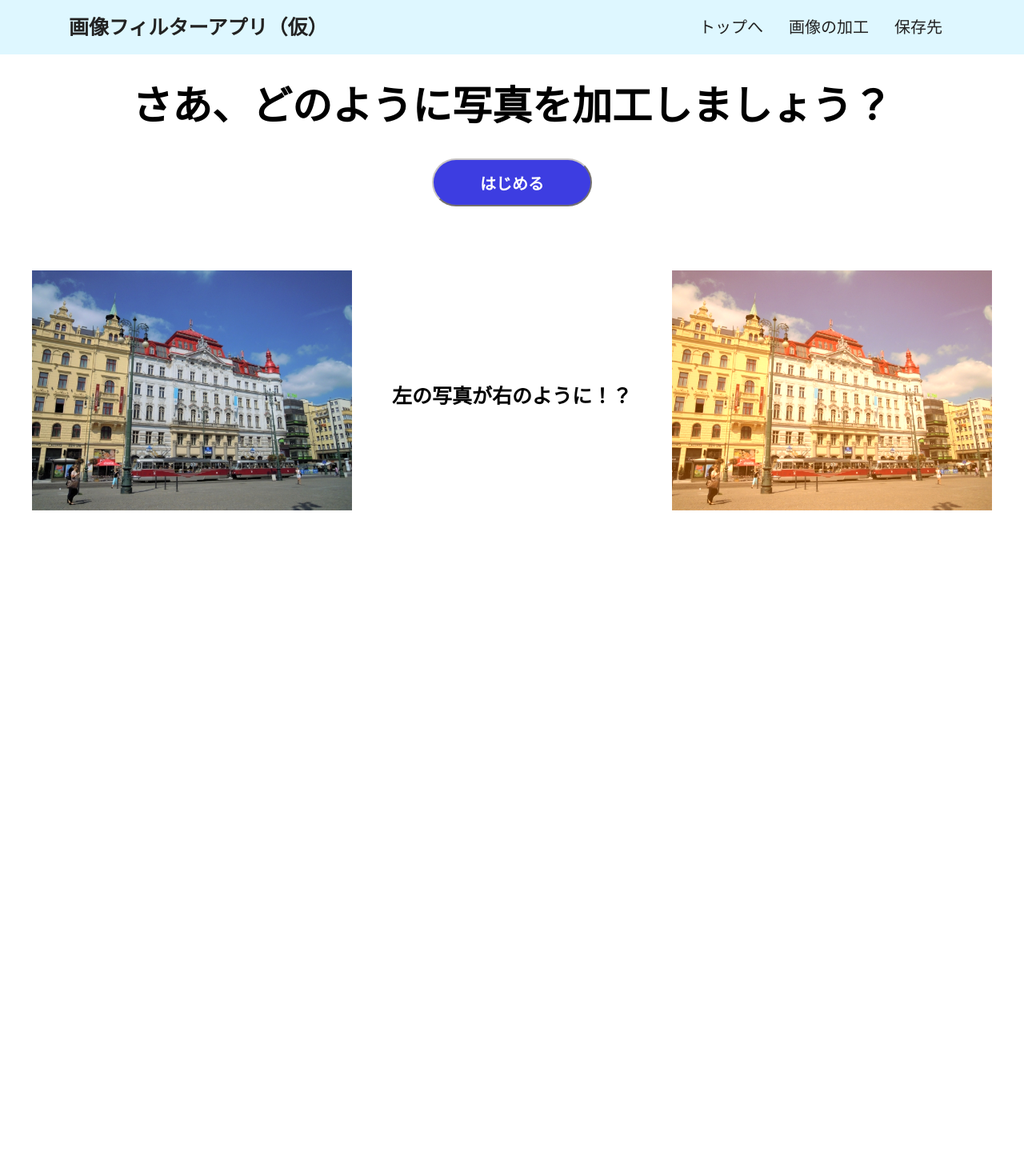
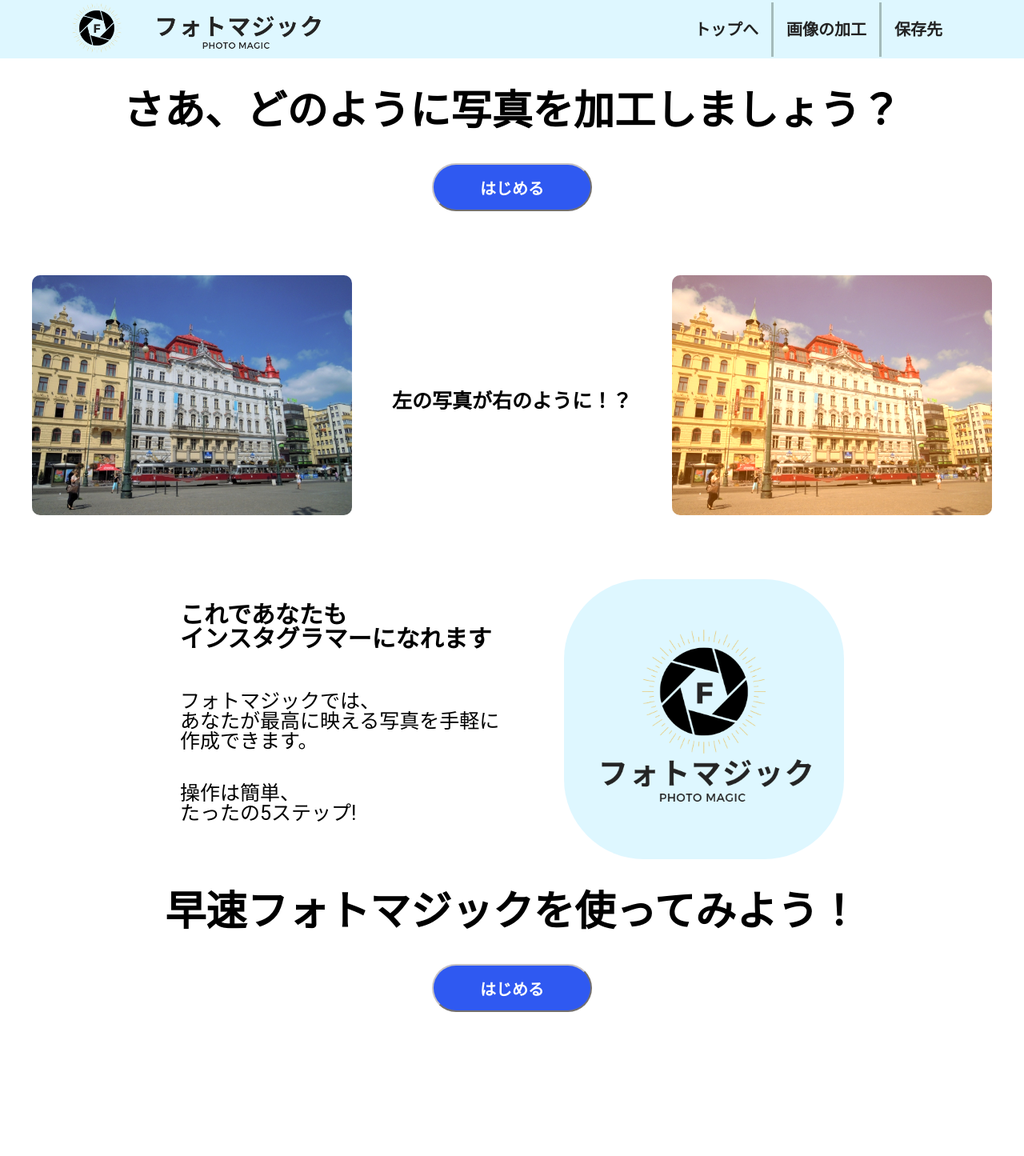
Before and after one commit to 2023AIT-OOP2-G15/Image_Filter, a Flask app: page / in a window 1280 px wide. Shown: the whole page at 80% size. Before the commit the page ends 638 px from the top, so only its background shows below. Run offline with Flask 3, Linux system fonts and the light colour scheme.

Commit message:
home画面の最終調整
home画面とヘッダーについても調整しました。

```diff
--- a/static/header.css
+++ b/static/header.css
@@ -114,8 +114,8 @@ body {
 
 /* 4 */
 .app_name {
-    font-weight: bold;
-    font-size: 25px;
+    margin-left: 0;
+    text-align: left;
 }
 
 .site-header {
@@ -127,6 +127,7 @@ body {
     padding-top: 1rem;
     padding-bottom: 1rem;
 }
+
 @media (min-width: 600px) {
   .site-header__wrapper {
     display: flex;
@@ -136,6 +137,7 @@ body {
     padding-bottom: 0;
   }
 }
+
 @media (min-width: 600px) {
   .nav__wrapper {
     display: flex;
@@ -146,4 +148,20 @@ body {
     display: block;
     padding: 1.5rem 1rem;
     font-size: 20px;
+    font-weight: bold;
 }
+
+@media (min-width: 600px) {
+  .nav_item_border {
+    border-left: solid;
+    border-right: solid;
+    border-color: rgb(164, 187, 187);
+  }
+}
+@media (max-width:599px) {
+  .nav_item_border {
+    border-top: solid;
+    border-bottom: solid;
+    border-color: rgb(164, 187, 187);
+  }
+}
--- a/static/home_style.css
+++ b/static/home_style.css
@@ -1,10 +1,22 @@
 
+/* h1文字のスタイル */
+@media (min-width:570px) {
     .bigtext {
         text-align: center;
         margin-top: 40px;
         margin-bottom: 40px;
-    font-size: 50px;
+        font-size: 4vmax;
         font-weight: bold;
+    }
+}
+@media (max-width:569px) {
+    .bigtext {
+        text-align: center;
+        margin-top: 40px;
+        margin-bottom: 40px;
+        font-size: 25px;
+        font-weight: bold;
+    }
 }
 
 /* スタートボタン */
@@ -17,7 +29,7 @@
     width: 200px;
     height: 60px;
     color: white;
-    background-color: rgb(61, 61, 225);
+    background-color: rgb(47, 89, 241);
     border: on;
     border-color: rgb(199, 195, 195);
     border-radius: 100px;
@@ -26,19 +38,109 @@
     font-weight:bold;
 }
 
-.sample_img {
+/* サンプル画像全体の空間 */
+/* 画面の横幅が1000px以上なら要素を横並びに */
+@media (min-width:1000px) {
+    .sample_imgarea {
         display:flex;
         justify-content: center;
+    }
+    .sample_textarea {
+        width: 400px;
+    }
+    .sample_text {
+        font-weight: bold;
+        font-size: 25px;
+        margin-top: 145px;
+    }
+}
+/* 画面の横幅が999px以下なら要素を縦並びに */
+@media (max-width:999px) {
+    .sample_imgarea {
+        display: block;
+        text-align: center;
+    }
+    .sample_text {
+        font-weight: bold;
+        font-size: 25px;
+        margin-top: 10px;
+        margin-bottom: 10px;
+    }
+}
+
+.sample_textarea {
+    text-align: center;
+}
+
+.sample_img {
+    border-radius: 10px;
     /* 画像サイズはHTML側で指定 */
 }
 
-.sample_textarea {
+
+/* アプリ紹介部分の空間 */
+/* 画面の横幅が1000px以上なら要素を横並びに */
+@media (min-width:1000px) {
+    .explanation_area {
+        display:flex;
+        justify-content: center;
+    }
+    .explanation_text_area {
         width: 400px;
+        height: 350px;
+        /*border: solid;*/
+    }
+    .explanation_text {
+        font-weight: bold;
+        font-size: 30px;
+        margin-top: 30px;
+        margin-bottom: 50px;
+        text-align: left;
+    }
+    .explanation_text2 {
+        font-size: 25px;
+        text-align: left;
+        margin-bottom: 40px;
+    }
+    .blank {
+        width: 80px;
+    }
+}
+/* 画面の横幅が999px以下なら要素を縦並びに */
+@media (max-width:999px) {
+    .explanation_area {
+        display: block;
+        text-align: center;
+    }
+    .explanation_text {
+        font-weight: bold;
+        font-size: 25px;
+        margin-top: 10px;
+        margin-bottom: 10px;
+    }
+    .explanation_text2 {
+        font-size: 22px;
+        margin-bottom: 15px;
+    }
+    .blank {
+        height: 10px;
+    }
+}
+
+.explanation_area {
+    margin-top: 80px;
+}
+
+.explanation_text_area {
     text-align: center;
 }
 
-.sample_text {
-    margin-top: 145px;
-    font-size: 25px;
-    font-weight: bold;
+.explanation_img {
+    border-radius: 100px;
+    /* 画像サイズはHTML側で指定 */
 }
+
+/* 下の余白 */
+.bottom_area {
+    height: 100px;
+}
--- a/templates/home.html
+++ b/templates/home.html
@@ -14,13 +14,19 @@
 <body>
     <header class="site-header">
         <div class="wrapper site-header__wrapper">
-            <a href="/" class="app_name">画像フィルターアプリ（仮）</a>
+            <div class="app_name">
+                <a href="{{ url_for('home') }}">
+                    <img src="{{ url_for('static', filename='White Black Minimalist Modern Capture Photo Studio Logo-4.png') }}" alt="" height="70">
+                    <img src="{{ url_for('static', filename='White Black Minimalist Modern Capture Photo Studio Logo-6.png') }}" alt="" height="60">
+                </a>
+            </div>
             <nav class="nav">
-
                 <ul class="nav__wrapper">
                     <li class="nav__item"><a href="{{ url_for('home') }}">トップへ</a></li>
-                    <li class="nav__item"><a href="{{ url_for('processing') }}">画像の加工</a></li>
-                    <li class="nav__item"><a href="{{ url_for('view') }}">保存先</a></li>
+                    <div class="nav_item_border">
+                        <li class="nav__item"><a href="{{ url_for('processing') }}">画像の加工</a></li>
+                    </div>
+                    <li class="nav__item" ><a href="{{ url_for('view') }}">保存先</a></li>
                 </ul>
             </nav>
         </div>
@@ -32,33 +38,58 @@
         <button class="start_button" onclick="moveProcessing()">はじめる</button>
     </div>
 
-    <div class="sample_img">
-        <img src="{{ url_for('static', filename='origin.png') }}" alt="" width="400" height="300">
+    <div class="sample_imgarea">
+        <img class="sample_img" src="{{ url_for('static', filename='origin.png') }}" alt="" width="400" height="300">
         <div class="sample_textarea">
-            <p class="sample_text">左の写真が右のように！？</p>
+            <p class="sample_text" id="changetext">左の写真が右のように！？</p>
         </div>
-        <img src="{{ url_for('static', filename='vintage.png') }}" alt="" width="400" height="300">
+        <img class="sample_img" src="{{ url_for('static', filename='vintage.png') }}" alt="" width="400" height="300">
     </div>
 
+    <div class="explanation_area">
+        <div class="explanation_text_area">
+            <p class="explanation_text">これであなたも<br>インスタグラマーになれます</p>
+            <p class="explanation_text2">フォトマジックでは、<br>あなたが最高に映える写真を手軽に作成できます。</p>
+            <p class="explanation_text2">操作は簡単、<br>たったの5ステップ!</p>
+        </div>
+        <div class="blank" ><!-- 空白です --></div>
+        <img class="explanation_img" src="{{ url_for('static', filename='White Black Minimalist Modern Capture Photo Studio Logo-2.png') }}" alt="" width="350" height="350">
+    </div>
+
+    <h1 class="bigtext">早速フォトマジックを使ってみよう！</h1>
+
+    <div class="start_buttonarea">
+        <button class="start_button" onclick="moveProcessing()">はじめる</button>
+    </div>
+
+    <div class="bottom_area"><!-- 下の余白です --></div>
+
     <script>
-        let navToggle = document.querySelector(".nav__toggle");
-        let navWrapper = document.querySelector(".nav__wrapper");
 
-        navToggle.addEventListener("click", function () {
-            if (navWrapper.classList.contains("active")) {
-                this.setAttribute("aria-expanded", "false");
-                this.setAttribute("aria-label", "menu");
-                navWrapper.classList.remove("active");
-            } else {
-                navWrapper.classList.add("active");
-                this.setAttribute("aria-label", "close menu");
-                this.setAttribute("aria-expanded", "true");
+        // スタートボタンをクリックした時、加工ページへ移動
+        function moveProcessing() {
+            window.location.href = '/processing';
+        }
+
+        //
+        function changeText() {
+            //画面サイズを取得
+            var windowWidth = window.innerWidth;
+
+            //画面サイズが指定した幅より小さい場合、テキストを変更
+            if(windowWidth <= 999) {
+                document.getElementById("changetext").innerHTML = "上の写真が下のように！？";
+            }else {
+                document.getElementById("changetext").innerHTML = "左の写真が右のように！？";
             }
-        });
+        }
 
-        function moveProcessing() {
-            window.location.href = 'http://127.0.0.1:5000/processing';
-        }
+        // 画面のサイズが変更されたときにchangeText関数を呼び出す
+        window.addEventListener("resize", changeText);
+
+        // ページを読み込んだ最初にもchangeText関数を呼び出す
+        document.addEventListener("DOMContentLoaded", changeText);
+
     </script>
 
 </body>
```
Also changed, not shown: templates/processing.html (+10 -4 lines), templates/view.html (+10 -4 lines), static/White Black Minimalist Modern Capture Photo Studio Logo-2.png (added), static/White Black Minimalist Modern Capture Photo Studio Logo-4.png (added), static/White Black Minimalist Modern Capture Photo Studio Logo-6.png (added), 1 other file. Lines whose indentation alone changed are shown as unchanged.
